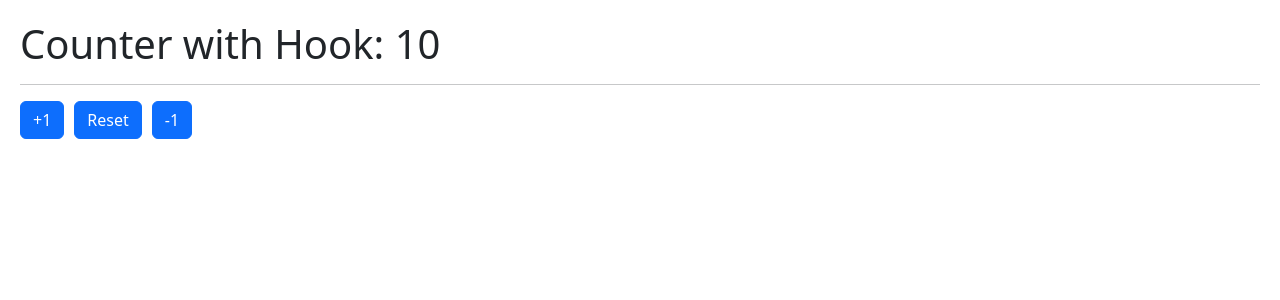
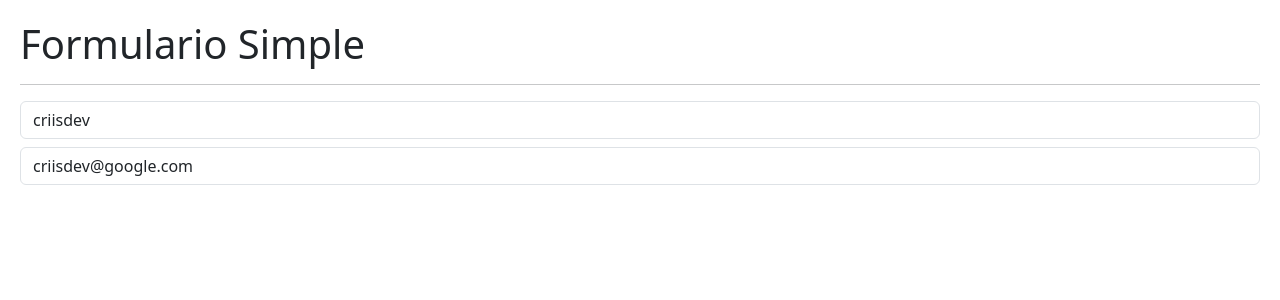
Before and after one commit to GuitarHeros3000/CriisDev-Curso-React-Hooks-y-MERN-DeCeroAExperto-05-hook-app, a React (Vite) app: page / in a window 1280 px wide. Shown: the top 300 px of the page. Built offline with nearby package versions, Linux system fonts and the light colour scheme.

Commit message:
useEffect - SimpleForm.

```diff
--- /dev/null
+++ b/src/02-useEffect/SimpleForm.jsx
@@ -0,0 +1,49 @@
+import { useEffect, useState } from "react"
+
+export const SimpleForm = () => {
+
+    const [formState, setFormState] = useState({
+        username: 'criisdev',
+        email: 'criisdev@google.com',
+    });
+
+    const { username, email } = formState;
+
+    const onInputChange = ({ target }) => {
+        const { name, value } = target;
+        setFormState({
+            ...formState,
+            [name]: value,
+        });
+    };
+
+    useEffect(() => {
+      console.log('useEffect called!');
+    });
+
+
+    return (
+        <>
+            <h1>Formulario Simple</h1>
+            <hr />
+
+            <input
+                type="text"
+                className="form-control"
+                placeholder="Username"
+                name="username"
+                value={username}
+                onChange={onInputChange}
+            />
+
+            <input
+                type="email"
+                className="form-control mt-2"
+                placeholder="cristian@google.com"
+                name="email"
+                value={email}
+                onChange={onInputChange}
+            />
+        </>
+    )
+}
--- a/src/main.jsx
+++ b/src/main.jsx
@@ -1,13 +1,14 @@
-import React from 'react';
+// import React from 'react';
 import ReactDOM from 'react-dom/client';
 import './index.css';
 
 // import { HooksApp } from './HooksApp';
 // import { CounterApp } from './01-useState/CounterApp';
-import { CounterWithCustomHook } from './01-useState/CounterWithCustomHook';
+// import { CounterWithCustomHook } from './01-useState/CounterWithCustomHook';
+import { SimpleForm } from './02-useEffect/SimpleForm';
 
 ReactDOM.createRoot(document.getElementById('root')).render(
-  <React.StrictMode>
-    <CounterWithCustomHook />
-  </React.StrictMode>
+  // <React.StrictMode>
+    <SimpleForm />
+  // </React.StrictMode>
 );
```
